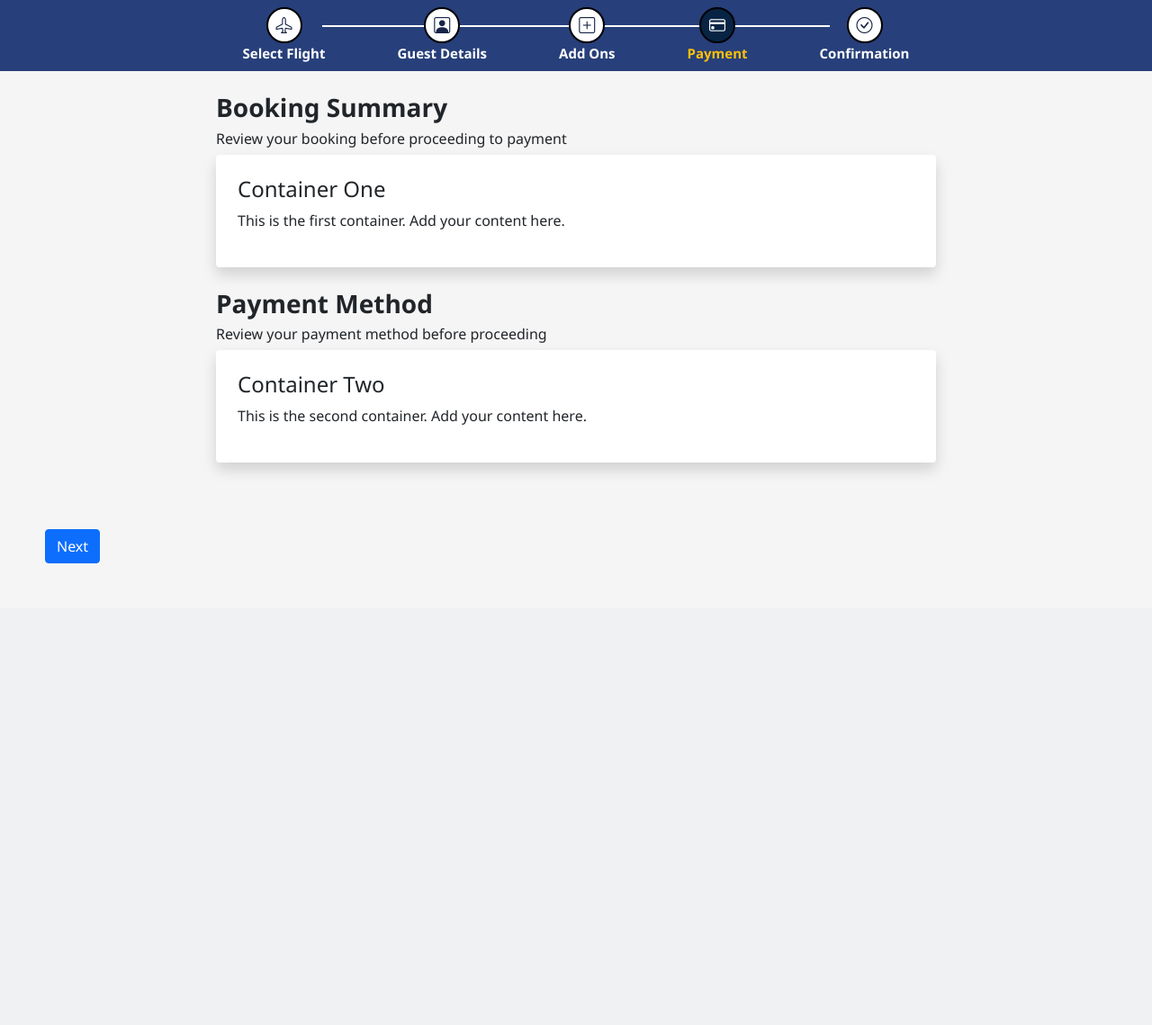
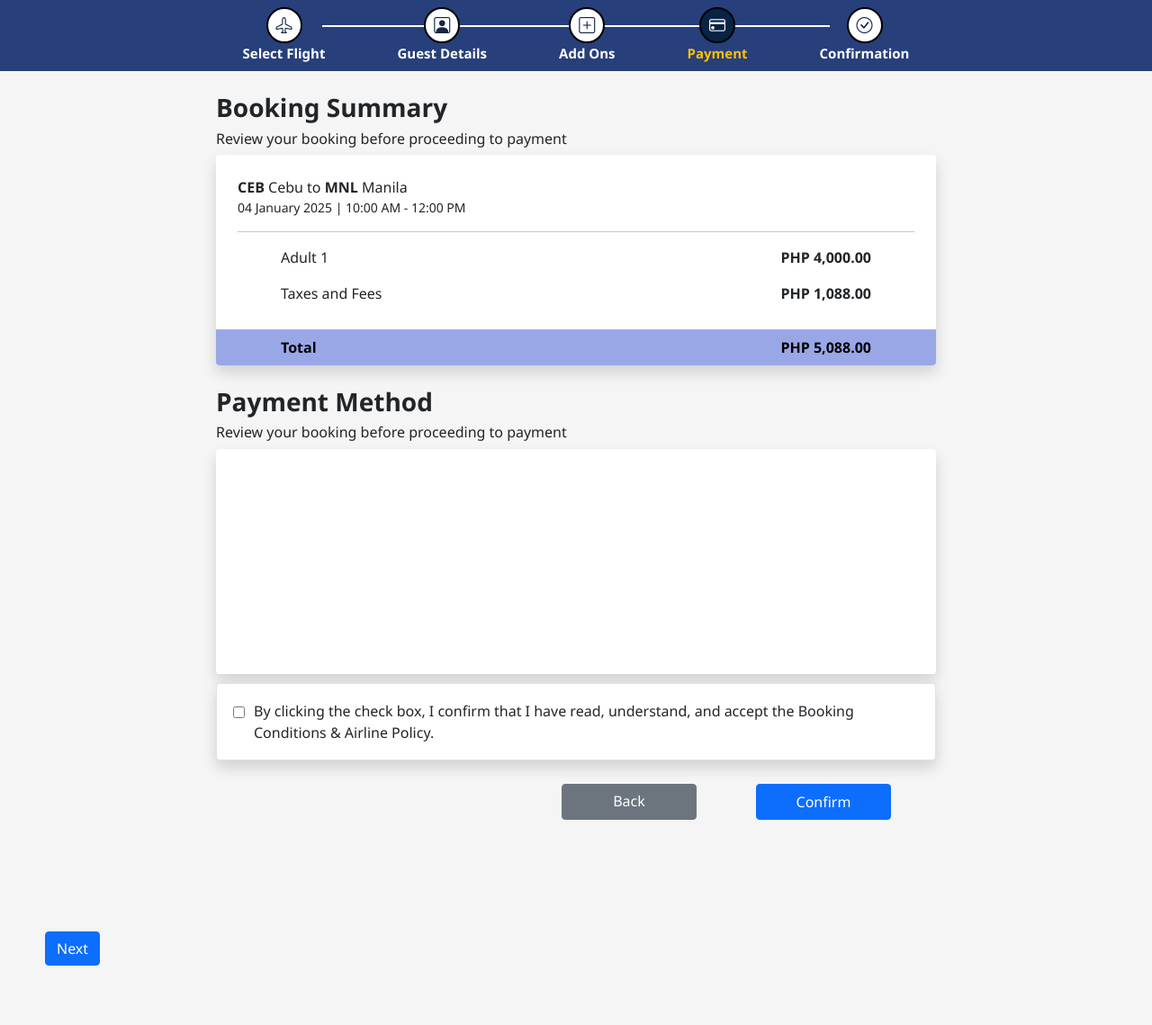
Before and after one commit to flor1211/jetsetgo2204, a PHP site: page /booking/payments.php in a window 1280 px wide. Shown: the part 152-1291 px from the top of the page at 90% size. Before the commit the page ends 778 px from the top, so only its background shows below. Run offline with PHP 8.4, Linux system fonts and the light colour scheme; the visitor is signed in with stand-in values (Sample User, id 1).

Commit message:
updated ui of payments.php

```diff
--- a/booking/payments.php
+++ b/booking/payments.php
@@ -1,4 +1,4 @@
-<?php
+<button?php
 
   session_start();
 
@@ -28,6 +28,8 @@
     <!-- Bootstap S icons CDN-->
     <link rel="stylesheet" href="https://cdn.jsdelivr.net/npm/bootstrap-icons@1.11.3/font/bootstrap-icons.min.css">
 
+
+
     <title>JetSetGo</title>
 
     <link rel="stylesheet" href="booking-style.css">
@@ -44,6 +46,7 @@
                   });
               </script>
         </div>
+
 
 
         <!-- Main Content -->
@@ -68,30 +71,68 @@
 
 
         <!-- HERE KA MAGSTART -->
-
         <div class="container my-4 d-flex justify-content-center">
           <div class="w-100" style="max-width: 800px;">
 
+            <h3 style="font-weight: 700;">Booking Summary</h3>
+            <h6>Review your booking before proceeding to payment</h6>
 
-          <h3 style="font-weight: 700;">Booking Summary </h3>
-          <h6>Review your booking before proceeding to payment</h6>
+            <!-- Booking -->
+            <div class="bg-white shadow rounded mb-4 overflow-hidden">
+              <div class="p-4">
+                <div class="mb-3">
+                  <b>CEB</b> Cebu to <b>MNL</b> Manila<br>
+                  <small>04 January 2025 | 10:00 AM - 12:00 PM</small>
+                </div>
+                <hr>
 
-            <!-- Booking Summary -->
-            <div class="p-4 bg-white shadow rounded mb-4">
-              <h4>Container One</h4>
-              <p>This is the first container. Add your content here.</p>
+                <div class="d-flex justify-content-between mb-3 ms-5">
+                  <span>Adult 1</span>
+                  <span class="me-5"><b>PHP 4,000.00</b></span>
+                </div>
+
+                <div class="d-flex justify-content-between mb-1 ms-5">
+                  <span>Taxes and Fees</span>
+                  <span class="me-5"><b>PHP 1,088.00</b></span>
+              </div>
             </div>
 
-          <h3 style="font-weight: 700;">Payment Method </h3>
-          <h6>Review your payment method before proceeding</h6>
-            <!-- Payment -->
-            <div class="p-4 bg-white shadow rounded">
-              <h4>Container Two</h4>
-              <p>This is the second container. Add your content here.</p>
+              <div class="d-flex justify-content-between fw-bold px-4 py-2" style="background-color:rgb(154, 167, 231); color: #000;">
+                <span class="ms-5">Total</span>
+                <span class="me-5">PHP 5,088.00</span>
+              </div>
             </div>
 
+
+
+          <h3 style="font-weight: 700;">Payment Method </h3>
+          <h6>Review your booking before proceeding to payment</h6>
+            <!-- Payment -->
+            <div class="p-4 bg-white shadow rounded" style="height: 250px">
+              <h4></h4>
+              <p></p>
+            </div>
+
+            <!-- TERMS AND CONDITIONS -->
+            <div class="white shadow border rounded p-2 bg-white mb-3" style="width: 800px; margin-top: 10px;">
+              <div style="display: flex; align-items: flex-start;  padding: 10px;">
+                <input type="checkbox" id="IAgree" style="margin-top: 7px; margin-right: 5px;" required>
+                <label for="IAgree" style="padding-left: 5px;">
+                  By clicking the check box, I confirm that I have read, understand, and accept the Booking Conditions & Airline Policy.
+                </label>
+              </div>
+            </div>
+
+            <!-- BUTTONS -->
+        <div class="d-flex justify-content-end align-items-end w-100" style="height: 100px;">
+  <a href="addons.php" class="btn btn-secondary me-3" style="width: 150px; height: 40px;">Back</a>
+  <button type="submit" class="btn btn-primary" style="width: 150px; height: 40px;">Confirm</button>
+</div>
           </div>
         </div>
+
+
+
 
         <!-- Main Container -->
         <form method="POST" action="">
```
